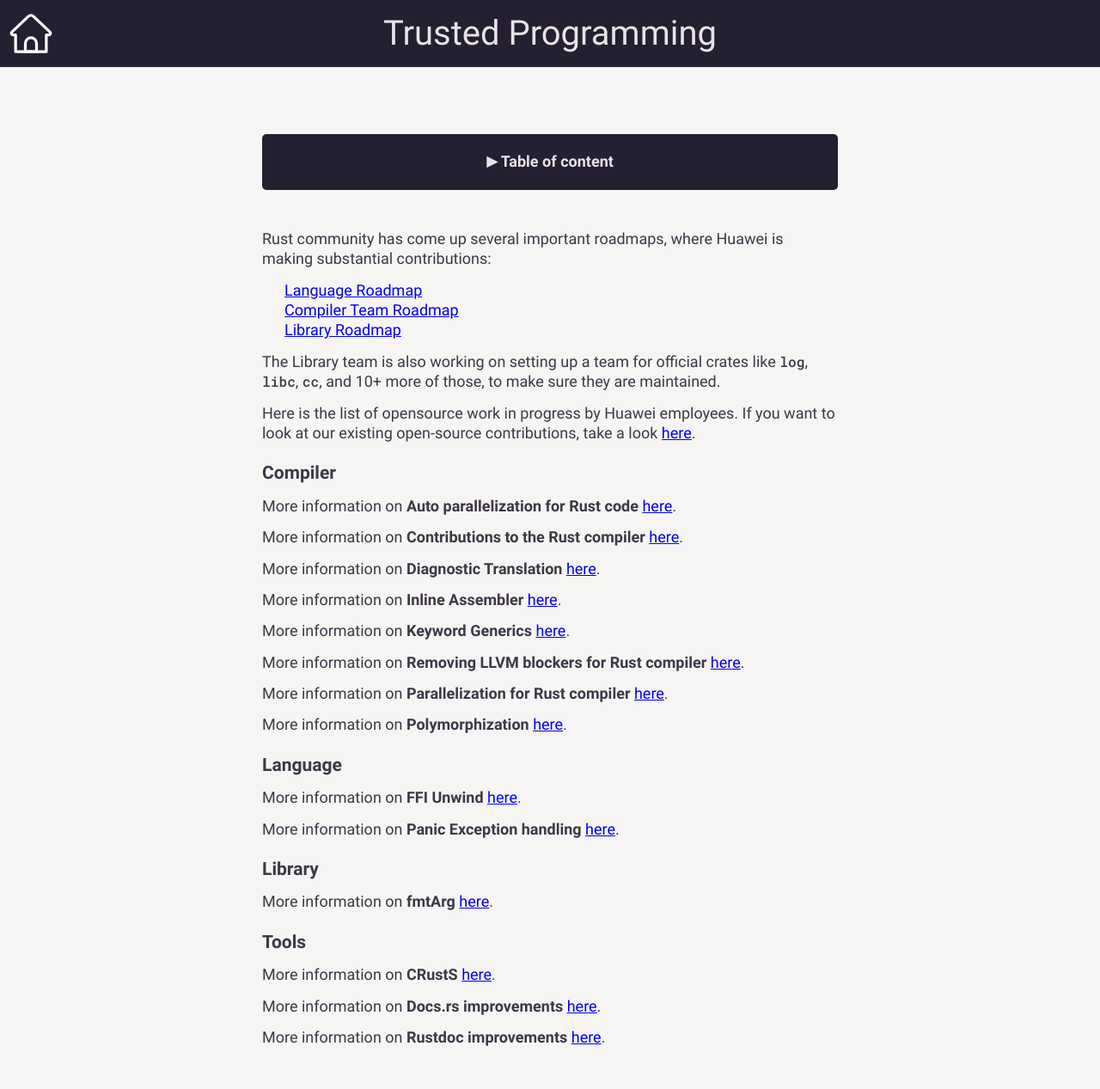
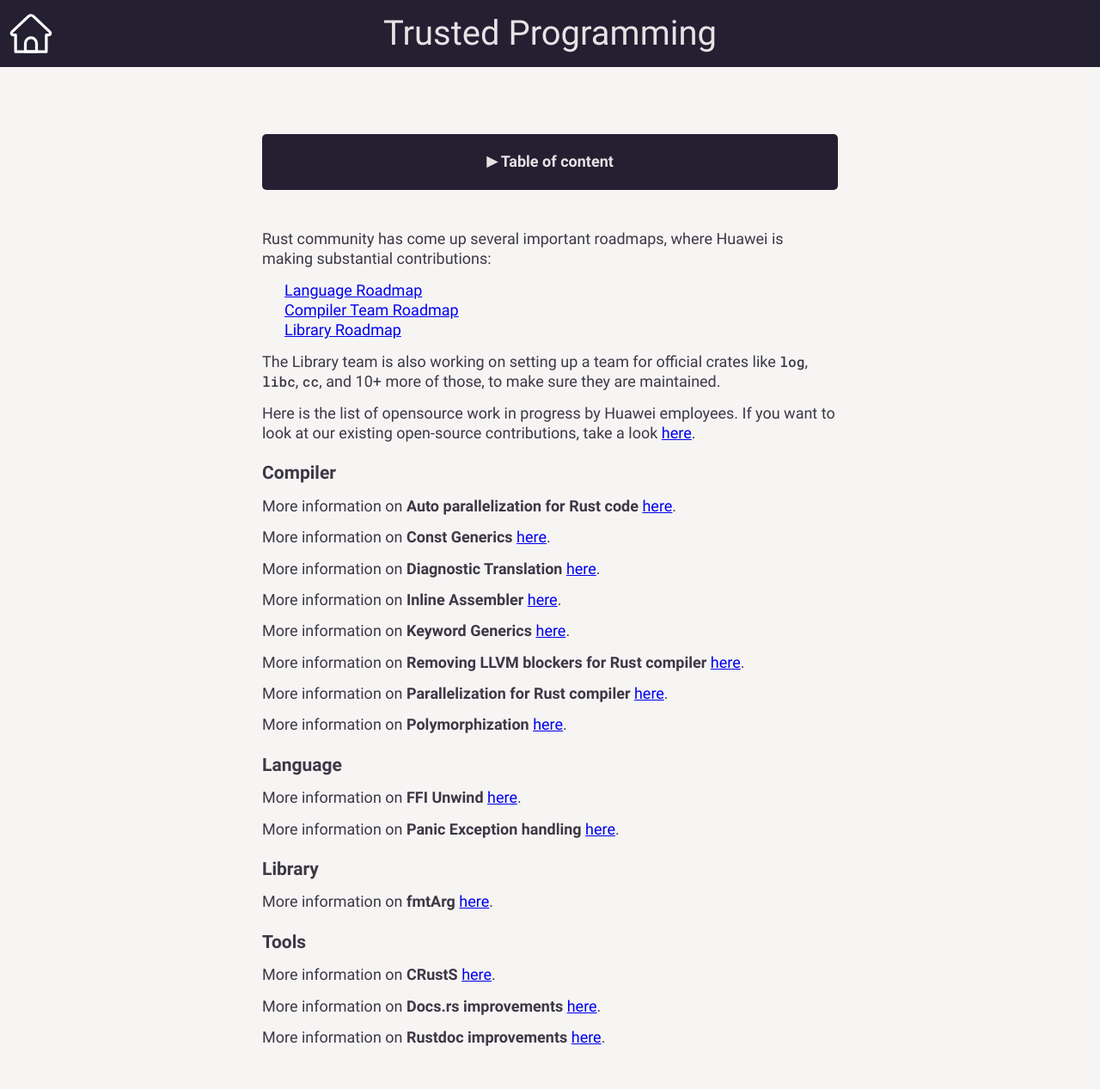
Before and after one commit to yijunyu/trusted-programming.github.io, a Jekyll site: the page built from articles/work-in-progress/index.md, in a window 1280 px wide. Shown: the whole page at 86% size. Built offline with Jekyll 4.4.1, drawn with Linux system fonts in a browser that asks for light colours.

Commit message:
Update ConstGenerics.md

```diff
--- a/articles/work-in-progress/Compiler/ConstGenerics.md
+++ b/articles/work-in-progress/Compiler/ConstGenerics.md
@@ -1,6 +1,6 @@
 ---
 layout: post
-title: Contributions to the Rust compiler
+title: Const Generics
 toc: true
 ---
 
```
